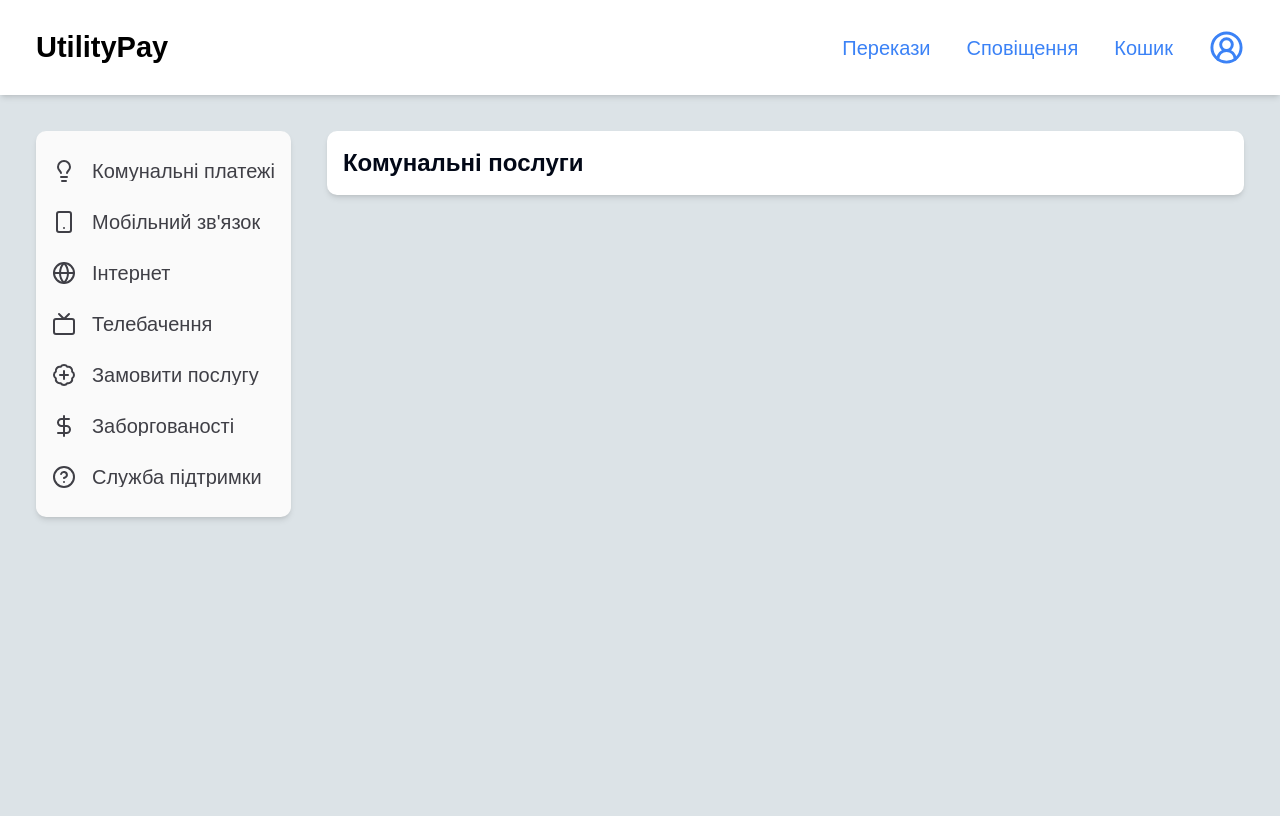
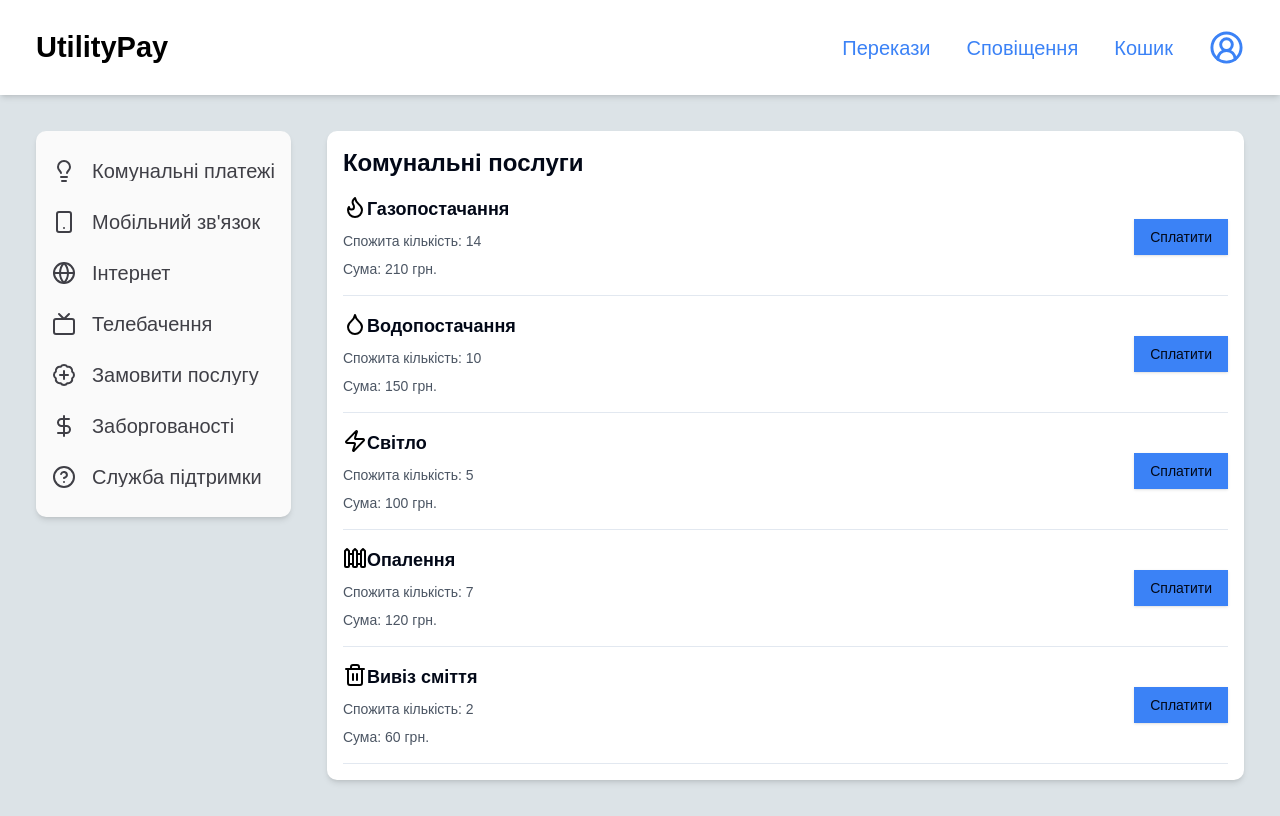
Before and after one commit to Maxkorop10/UtilityPay, a Next.js app: page /utility-bills in a window 1280 px wide. Built offline with nearby package versions, Linux system fonts and the light colour scheme.

Commit message:
Add props for utilities

```diff
--- a/package.json
+++ b/package.json
@@ -10,6 +10,7 @@
     "format": "prettier --write src"
   },
   "dependencies": {
+    "@hookform/resolvers": "^3.9.1",
     "@radix-ui/react-dialog": "^1.1.2",
     "@radix-ui/react-icons": "^1.3.1",
     "@radix-ui/react-label": "^2.1.0",
@@ -22,8 +23,10 @@
     "next": "14.2.16",
     "react": "^18",
     "react-dom": "^18",
+    "react-hook-form": "^7.53.2",
     "tailwind-merge": "^2.5.4",
-    "tailwindcss-animate": "^1.0.7"
+    "tailwindcss-animate": "^1.0.7",
+    "zod": "^3.23.8"
   },
   "devDependencies": {
     "@types/node": "^20",
--- a/src/app/new-order/page.tsx
+++ b/src/app/new-order/page.tsx
@@ -1,31 +1,9 @@
-import { Input } from '@/src/components/ui/input';
-import { Label } from '@radix-ui/react-label';
-import { Textarea } from '@/src/components/ui/textarea';
-import { Button } from '@/src/components/ui/button';
+import NewOrderForm from '@/src/modules/new-order-form/form';
 
 export default function NewOrderPage() {
   return (
-    <div className="w-full flex justify-center items-start ">
-      <div className="rounded-[10px] shadow-md w-[1000px] h-fit  p-6 bg-white">
-        <Label className="font-bold text-2xl">Замовити послугу</Label>
-
-        <div className="justify-between flex mb-6 mt-6">
-          <Input className="w-[300px]" id="fullname_input" placeholder="ПІБ" />
-          <Input
-            className="w-[600px]"
-            id="address_input"
-            placeholder="Адреса"
-          />
-        </div>
-
-        <Textarea
-          className="w-full h-[200px]"
-          id="order_area"
-          placeholder="Замовлення"
-        />
-
-        <Button className="bg-blue-500 mt-4">Замовити</Button>
-      </div>
+    <div className="w-full flex justify-center">
+      <NewOrderForm />
     </div>
   );
 }
--- a/src/app/notifications/page.tsx
+++ b/src/app/notifications/page.tsx
@@ -1,7 +1,19 @@
+import { Label } from '@radix-ui/react-label';
+
 export default function NotificationPage() {
   return (
     <div className="rounded-[10px] shadow-md h-fit w-[100%] p-4 bg-white">
-      <p className="font-bold text-2xl">Сповіщення</p>
+      <Label className="font-bold text-2xl">Сповіщення</Label>
+
+      <div className="flex items-center justify-between border-b py-2 mt-2">
+        <div className="flex flex-col text-3xl gap-1">
+          <Label className="font-bold text-lg">Водопостачання</Label>
+          <Label className="text-sm text-gray-600">
+            Транзакція здійснена успішно!
+          </Label>
+        </div>
+        <Label>15:31</Label>
+      </div>
     </div>
   );
 }
--- a/src/app/page.tsx
+++ b/src/app/page.tsx
@@ -1,7 +1,7 @@
 export default function Home() {
   return (
-    <div>
-      <p>Main Page</p>
+    <div className="rounded-[10px] shadow-md h-fit w-[100%] p-4 bg-white">
+      <p className="font-bold text-2xl">Головна сторінка</p>
     </div>
   );
 }
--- a/src/app/profile/page.tsx
+++ b/src/app/profile/page.tsx
@@ -1,7 +1,37 @@
+import { Label } from '@radix-ui/react-label';
+import { Button } from '@/src/components/ui/button';
+
 export default function ProfilePage() {
   return (
     <div className="rounded-[10px] shadow-md h-fit w-[100%] p-4 bg-white">
-      <p className="font-bold text-2xl">Особистий профіль</p>
+      <Label className="font-bold text-2xl">Особистий профіль</Label>
+
+      <div className="flex flex-col mt-4">
+        <Label className="text-gray-700">ПІБ</Label>
+        <Label className="text-gray-500">Прізвище Ім&apos;я Побатькові</Label>
+      </div>
+
+      <div className="flex flex-col mt-4">
+        <Label className="text-gray-700">Адреса</Label>
+        <Label className="text-gray-500">
+          м. Черкаси, вул. Благовісна, буд. 31, кв. 121
+        </Label>
+      </div>
+
+      <div className="flex flex-col mt-4">
+        <Label className="text-gray-700">Номер телефону</Label>
+        <Label className="text-gray-500">+380663512563</Label>
+      </div>
+
+      <div className="flex flex-col mt-4">
+        <Label className="text-gray-700">Номер особового рахунку</Label>
+        <Label className="text-gray-500">4897 5132 4529 5014</Label>
+      </div>
+
+      <div className="mt-7 flex gap-7">
+        <Button className="bg-blue-500">Оновити дані</Button>
+        <Button>Вийти</Button>
+      </div>
     </div>
   );
 }
--- a/src/app/utility-bills/page.tsx
+++ b/src/app/utility-bills/page.tsx
@@ -1,7 +1,46 @@
+import { Label } from '@radix-ui/react-label';
+import { Zap, Flame, Droplet, Fence, Trash2 } from 'lucide-react';
+import Utility from '@/src/modules/utility-service/utility';
+
 export default function UtilityBillsPage() {
   return (
     <div className="rounded-[10px] shadow-md h-fit w-[100%] p-4 bg-white">
-      <p className="font-bold text-2xl">Комунальні послуги</p>
+      <Label className="font-bold text-2xl">Комунальні послуги</Label>
+
+      <Utility
+        Icon={Flame}
+        utility_name={'Газопостачання'}
+        used_value={'14'}
+        price={'210'}
+      />
+
+      <Utility
+        Icon={Droplet}
+        utility_name={'Водопостачання'}
+        used_value={'10'}
+        price={'150'}
+      />
+
+      <Utility
+        Icon={Zap}
+        utility_name={'Світло'}
+        used_value={'5'}
+        price={'100'}
+      />
+
+      <Utility
+        Icon={Fence}
+        utility_name={'Опалення'}
+        used_value={'7'}
+        price={'120'}
+      />
+
+      <Utility
+        Icon={Trash2}
+        utility_name={'Вивіз сміття'}
+        used_value={'2'}
+        price={'60'}
+      />
     </div>
   );
 }
--- a/src/components/UpperNavBar/UpperNavBar.tsx
+++ b/src/components/UpperNavBar/UpperNavBar.tsx
@@ -4,9 +4,9 @@ import { CircleUserRound } from 'lucide-react';
 export function UpperNavBar() {
   return (
     <nav className="flex justify-between items-center h-[95px] px-9 shadow-md bg-white ">
-      <div className="flex items-center space-x-4">
+      <div className="flex items-center">
         <Link href="/">
-          <h3 className="text-black font-bold text-[29px] mr-24">UtilityPay</h3>
+          <h3 className="text-black font-bold text-[29px]">UtilityPay</h3>
         </Link>
       </div>
 
--- /dev/null
+++ b/src/modules/new-order-form/form.tsx
@@ -0,0 +1,37 @@
+import { Label } from '@radix-ui/react-label';
+import { Input } from '@/src/components/ui/input';
+import { Textarea } from '@/src/components/ui/textarea';
+import { Button } from '@/src/components/ui/button';
+
+export default function NewOrderForm() {
+  return (
+    <form>
+      <div className="w-full flex justify-center items-start ">
+        <div className="rounded-[10px] shadow-md w-[1000px] h-fit  p-6 bg-white">
+          <Label className="font-bold text-2xl">Замовити послугу</Label>
+
+          <div className="justify-between flex mb-6 mt-6">
+            <Input
+              className="w-[300px]"
+              id="fullname_input"
+              placeholder="ПІБ"
+            />
+            <Input
+              className="w-[600px]"
+              id="address_input"
+              placeholder="м. Черкаси, вул. Благовісна, буд. 31, кв. 121"
+            />
+          </div>
+
+          <Textarea
+            className="w-full h-[200px]"
+            id="order_area"
+            placeholder="Опишіть замовлення"
+          />
+
+          <Button className="bg-blue-500 mt-4">Замовити</Button>
+        </div>
+      </div>
+    </form>
+  );
+}
--- /dev/null
+++ b/src/modules/utility-service/types.ts
@@ -0,0 +1,8 @@
+import { LucideIcon } from 'lucide-react';
+
+export interface UtilityProps {
+  Icon: LucideIcon;
+  utility_name: string;
+  used_value: string;
+  price: string;
+}
--- /dev/null
+++ b/src/modules/utility-service/utility.tsx
@@ -0,0 +1,33 @@
+import { Label } from '@radix-ui/react-label';
+import { Button } from '@/src/components/ui/button';
+import { UtilityProps } from '@/src/modules/utility-service/types';
+import { FC } from 'react';
+
+const Utility: FC<UtilityProps> = ({
+  Icon,
+  utility_name,
+  used_value,
+  price,
+}) => {
+  return (
+    <div>
+      <div className="flex items-center justify-between border-b py-4">
+        <div className="flex flex-col text-3xl gap-2">
+          <div className="flex flex-row gap-3">
+            <Icon color={'black'} />
+            <Label className="font-bold text-lg">{utility_name}</Label>
+          </div>
+          <Label className="text-sm text-gray-600">
+            Спожита кількість: {used_value}
+          </Label>
+          <Label className="text-sm text-gray-600">Сума: {price} грн.</Label>
+        </div>
+        <Button className="bg-blue-500 text-white rounded px-4 py-2">
+          Сплатити
+        </Button>
+      </div>
+    </div>
+  );
+};
+
+export default Utility;
```
Also changed, not shown: src/modules/profile-info/profile-info.tsx (added, +31 -0 lines), src/modules/new-order-form/order-schema/schema.ts (added), 1 other file (tests, documents, lock files or other folders).
